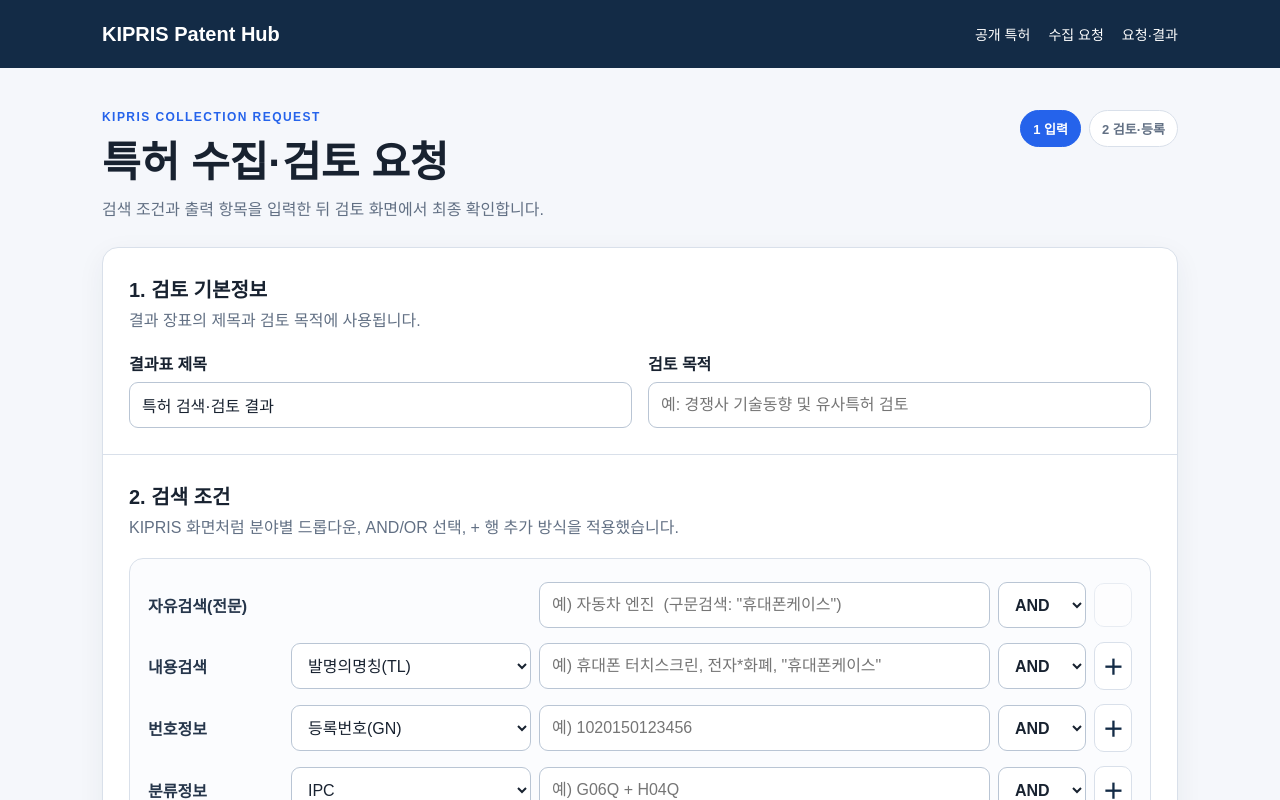
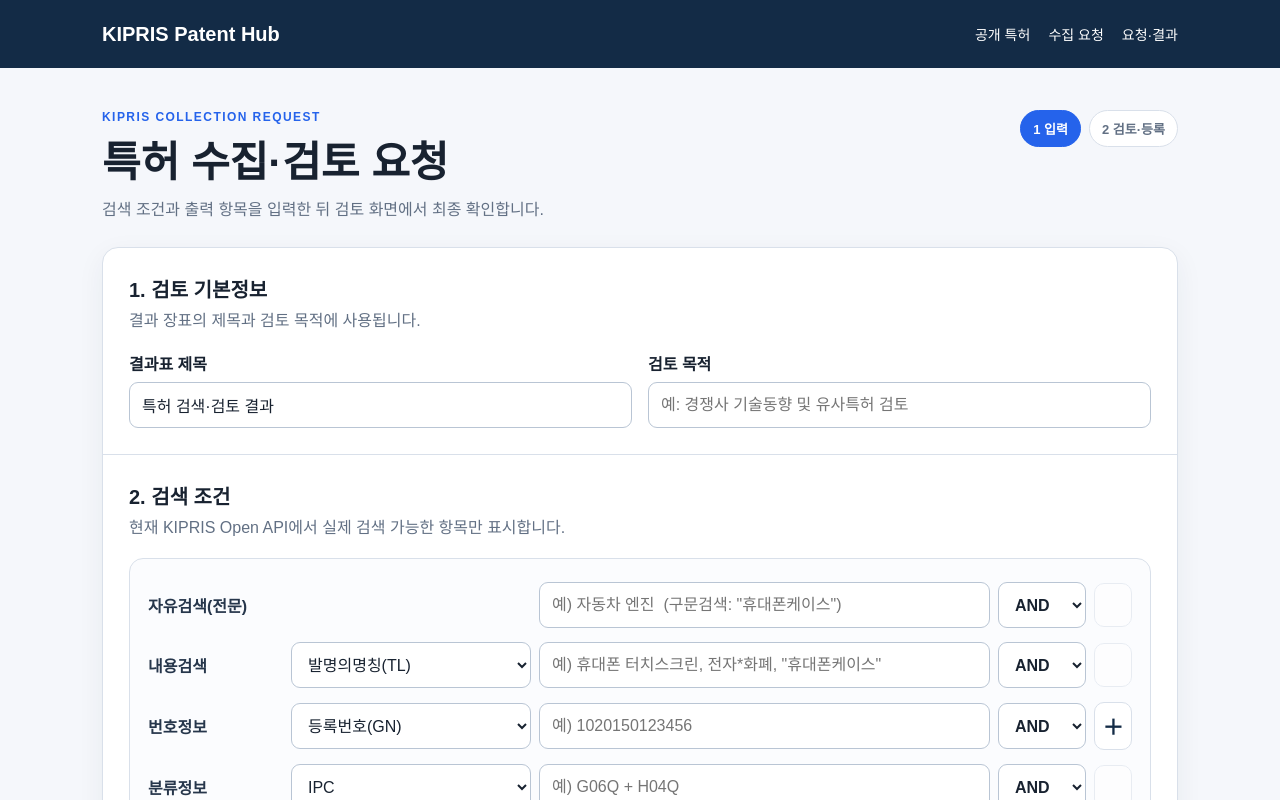
Before and after one commit to namrkorea/kipris-firebase-platform, a Next.js app in the folder web/: page /request in a window 1280 px wide. Shown: the top 800 px of the page. Built offline with nearby package versions, Linux system fonts and the light colour scheme.

Commit message:
Show only supported KIPRIS search fields

```diff
--- a/web/src/app/request/page.tsx
+++ b/web/src/app/request/page.tsx
@@ -18,22 +18,7 @@
   | "publicationNumber"
   | "registerNumber";
 
-type UiSearchField =
-  | SearchField
-  | "abstract"
-  | "claims"
-  | "description"
-  | "fullText"
-  | "openNumber"
-  | "internationalApplicationNumber"
-  | "internationalOpenNumber"
-  | "cpcNumber"
-  | "inventor"
-  | "agent"
-  | "registrant"
-  | "exclusiveLicensee"
-  | "nonExclusiveLicensee"
-  | "finalOwner";
+type UiSearchField = SearchField;
 
 type Category = "word" | "content" | "number" | "class" | "person";
 type LogicalOperator = "AND" | "OR";
@@ -75,31 +60,17 @@
   word: [{ value: "word", label: "자유검색(전문)", supported: true }],
   content: [
     { value: "inventionTitle", label: "발명의명칭(TL)", supported: true },
-    { value: "abstract", label: "요약(AB)", supported: false },
-    { value: "claims", label: "청구범위(CL)", supported: false },
-    { value: "description", label: "명세서(DS)", supported: false },
-    { value: "fullText", label: "일괄(CT)", supported: false },
   ],
   number: [
     { value: "applicationNumber", label: "출원번호(AN)", supported: true },
     { value: "registerNumber", label: "등록번호(GN)", supported: true },
-    { value: "openNumber", label: "공개번호(OPN)", supported: false },
     { value: "publicationNumber", label: "공고번호(PN)", supported: true },
-    { value: "internationalApplicationNumber", label: "국제출원번호(IAN)", supported: false },
-    { value: "internationalOpenNumber", label: "국제공개번호(ION)", supported: false },
   ],
   class: [
     { value: "ipcNumber", label: "IPC", supported: true },
-    { value: "cpcNumber", label: "CPC", supported: false },
   ],
   person: [
     { value: "applicant", label: "출원인(AP)", supported: true },
-    { value: "inventor", label: "발명자(IN)", supported: false },
-    { value: "agent", label: "대리인(AG)", supported: false },
-    { value: "registrant", label: "등록권자(RG)", supported: false },
-    { value: "exclusiveLicensee", label: "전용실시권자(EL)", supported: false },
-    { value: "nonExclusiveLicensee", label: "통상실시권자(NL)", supported: false },
-    { value: "finalOwner", label: "최종권리자(TRH)", supported: false },
   ],
 };
 
@@ -424,7 +395,7 @@
           <div className="form-section">
             <div className="section-heading">
               <h2>2. 검색 조건</h2>
-              <p>KIPRIS 화면처럼 분야별 드롭다운, AND/OR 선택, + 행 추가 방식을 적용했습니다.</p>
+              <p>현재 KIPRIS Open API에서 실제 검색 가능한 항목만 표시합니다.</p>
             </div>
 
             <div
@@ -437,7 +408,7 @@
               }}
             >
               <div style={{ minWidth: "900px" }}>
-                {conditions.map((row, index) => {
+                {conditions.map((row) => {
                   const options = CATEGORY_OPTIONS[row.category];
                   const categoryRows = conditions.filter((item) => item.category === row.category);
                   const showCategoryLabel = categoryRows[0]?.id === row.id;
@@ -457,7 +428,7 @@
                         >
                           {options.map((option) => (
                             <option key={option.value} value={option.value}>
-                              {option.label}{option.supported ? "" : " · 준비중"}
+                              {option.label}
                             </option>
                           ))}
                         </select>
@@ -498,7 +469,7 @@
             </div>
 
             <p style={{ margin: "10px 0 0", color: "#627084", fontSize: "13px" }}>
-              + 버튼을 누르면 해당 분야의 드롭다운 순서에 따라 다음 항목이 추가됩니다. 추가된 행은 × 버튼으로 삭제할 수 있습니다.
+              + 버튼은 실제 검색 가능한 추가 항목이 있는 분야에서만 활성화됩니다.
             </p>
 
             <div className="form-grid three-columns" style={{ marginTop: "20px" }}>
```
